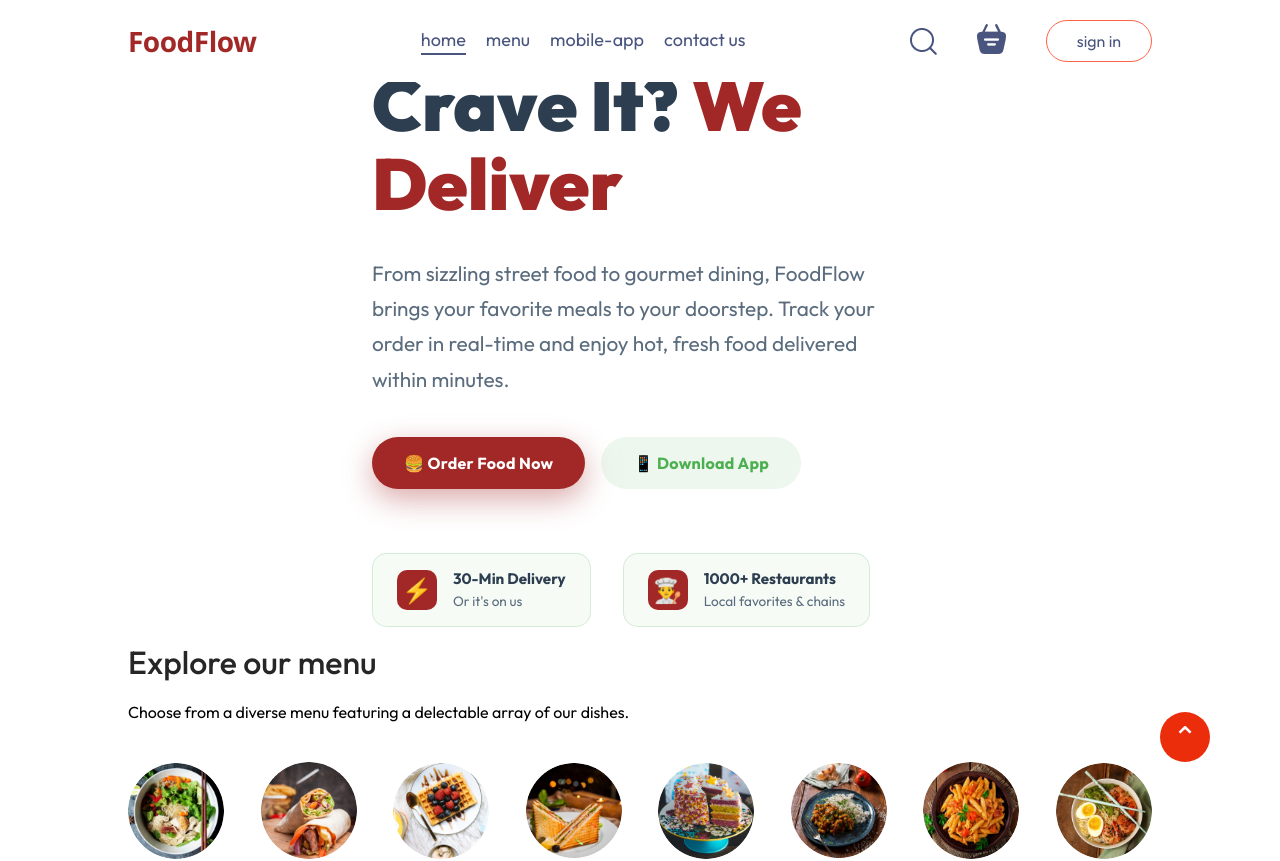
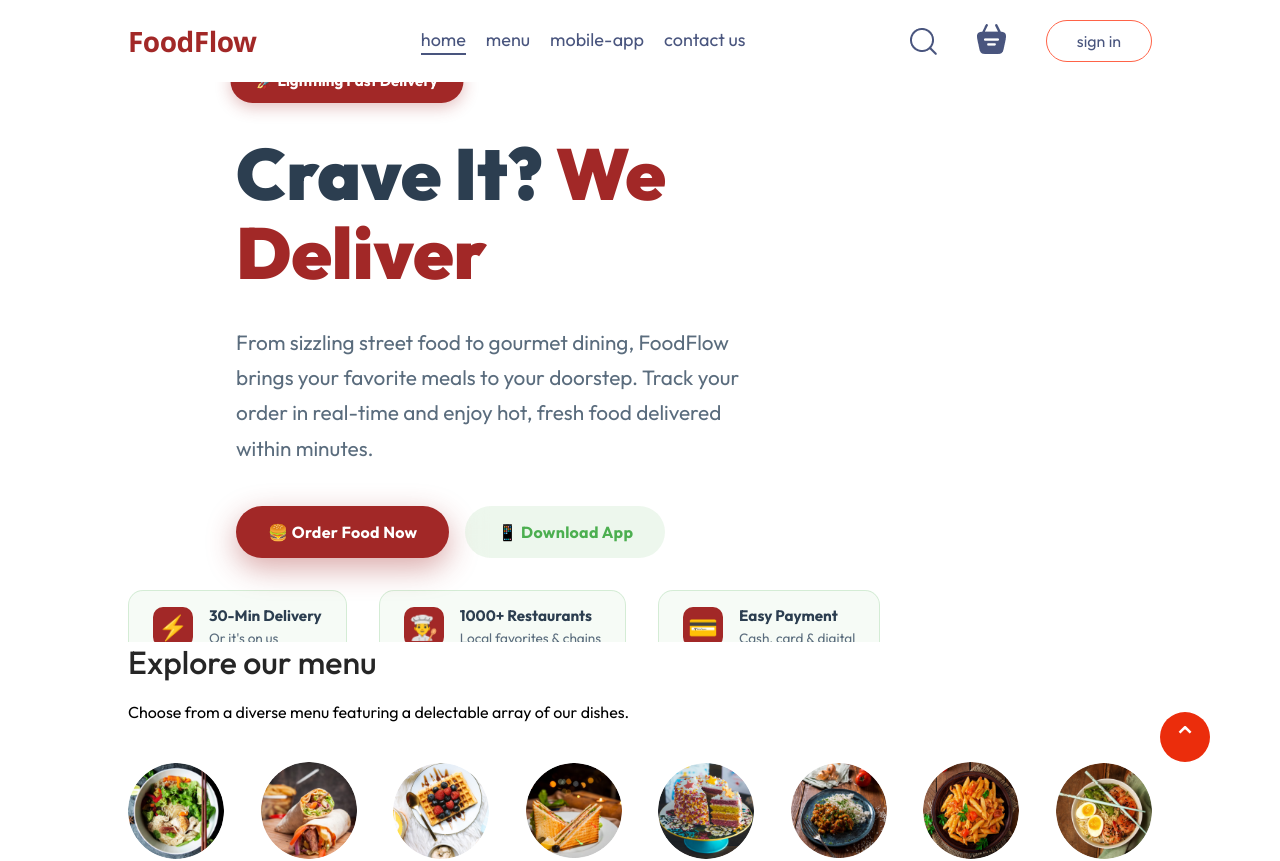
Before and after one commit to BYIRINGIRO-Samuel/FoodFlow, a React (Vite) app: page / in a window 1280 px wide. Shown: the top 861 px of the page. Built offline with nearby package versions, Linux system fonts and the light colour scheme; a web font is replaced by a local one.

Commit message:
Update hero section layout with side-by-side design

```diff
--- a/src/components/Header/Header.jsx
+++ b/src/components/Header/Header.jsx
@@ -3,6 +3,7 @@ import './Header.css'
 function Header() {
   return (
     <div className='header'>
+      <div className="header-container">
         <div className="header-contents">
           <div className="header-badge">🚀 Lightning Fast Delivery</div>
           <h1>Crave It? <span className="highlight">We Deliver</span></h1>
@@ -10,6 +11,7 @@ function Header() {
           <div className="header-buttons">
             <button className="primary-btn">🍔 Order Food Now</button>
             <button className="secondary-btn">📱 Download App</button>
+          </div>
         </div>
         <div className="header-features">
           <div className="feature">
```
Lines whose indentation alone changed are shown as unchanged.
